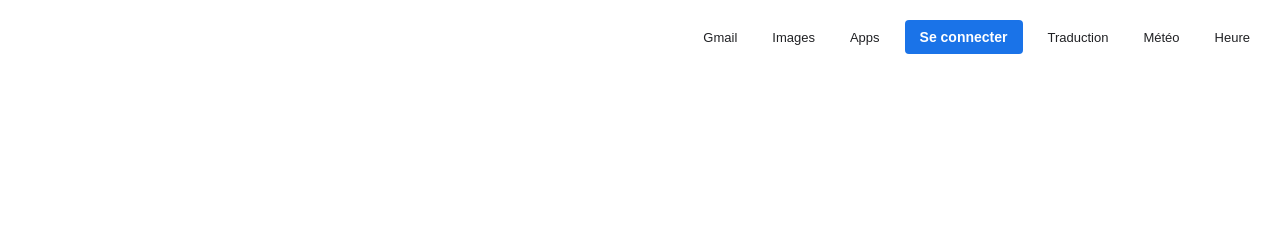
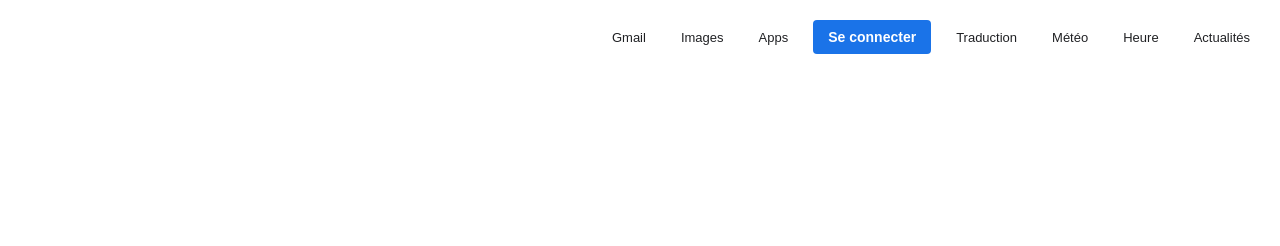
Before and after one commit to ambroise66/TP_S1_J2, a plain HTML site: page index.html in a window 1280 px wide. Shown: the top 246 px of the page. Drawn offline with Linux system fonts and the light colour scheme.

Commit message:
Ajout de actualité

```diff
--- a/index.html
+++ b/index.html
@@ -24,6 +24,8 @@
                 <a href="https://www.google.com/search?q=météo" class="weather-link">Météo</a>
                 <!-- l'heure -->
                 <a href="https://www.google.com/search?q=heure" class="time-link">Heure</a>
+                <!-- actualités -->
+                <a href="https://news.google.com" class="news-link">Actualités</a>
             </nav>
         </header>
         <main>
```
